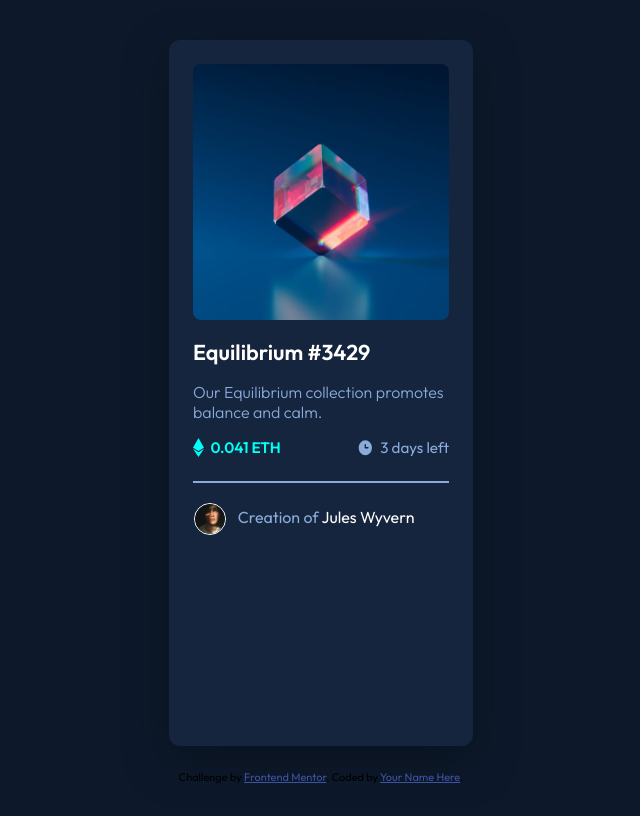
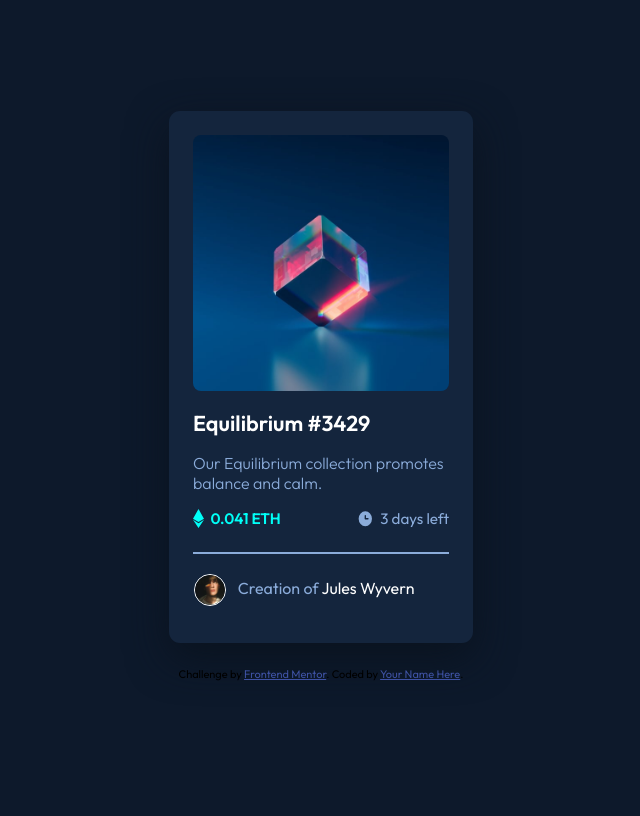
Before and after one commit to ch4r4j4/8NFT-PreviewCard, a website: page index.html in a window 1280 px wide. Shown: the whole page, without its empty margins (319-959 px from the left). Drawn offline with Linux system fonts and the light colour scheme.

Commit message:
preview dtails

```diff
--- a/SASS/_components.scss
+++ b/SASS/_components.scss
@@ -22,7 +22,6 @@ $breakpint-mobile: 576px;
     width: 16rem;
     box-sizing: content-box !important;
     background: hsl(216, 50%, 16%);
-    margin-top: 2rem;
     border-radius: 0.7rem;
     box-shadow: 0px 15px 40px hsl(214, 51%, 8%);
     @media (max-width:$breakpint-mobile) {
--- a/index.html
+++ b/index.html
@@ -16,7 +16,7 @@
   </style>
 </head>
 <body class="container-fluid col-md p-0 d-flex flex-column justify-content-center align-items-center">
-  <div class="main col-md p-4 ">
+  <div class="main p-4 ">
     <div class="img-fluid">
       <img class="cube-image" src="./images/image-equilibrium.jpg" alt="image principal">
     </div>
```
Also changed, not shown: style.css, 1 other file.
